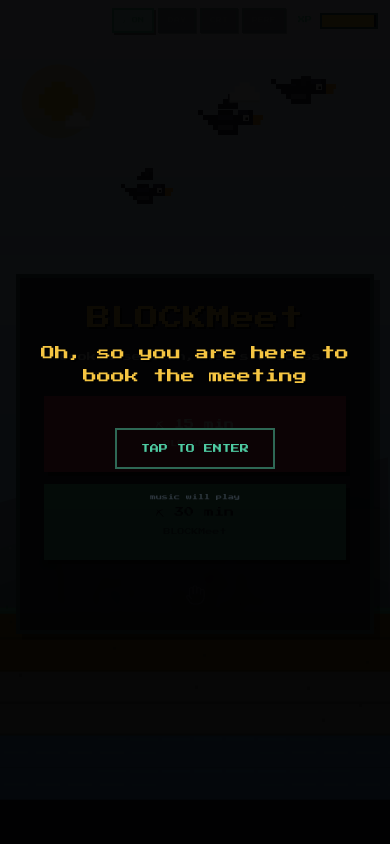
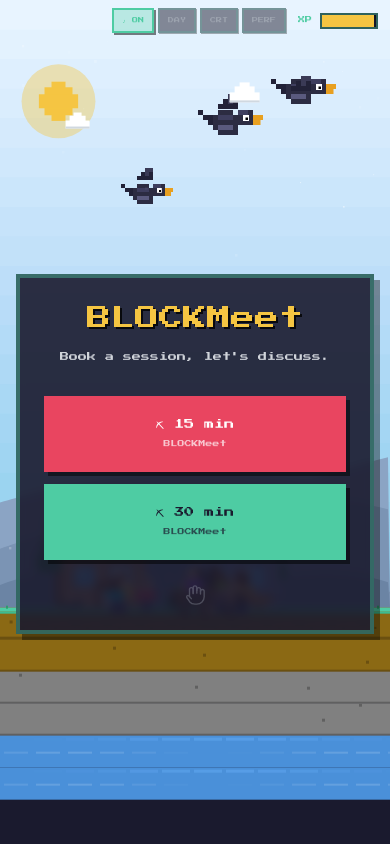
Before and after one commit to yashveeeeeer/blockmeet, a React (Vite) app: page / in a window 390 px wide. Shown: the top 844 px of the page. Built offline with nearby package versions, Linux system fonts and the light colour scheme.

Commit message:
autoplay music immediately on load, retry until browser allows

```diff
--- a/src/App.tsx
+++ b/src/App.tsx
@@ -6,7 +6,6 @@ import {
   resizeWorld,
   renderFrame,
   destroyWorld,
-  startMusic,
   WorldState,
   isNightTime,
 } from "./canvas/world";
@@ -38,9 +37,6 @@ export default function App() {
   const worldRef = useRef<WorldState | null>(null);
   const lastTimeRef = useRef(0);
 
-  const isDesktop = typeof window !== "undefined" &&
-    window.matchMedia("(hover: hover) and (pointer: fine)").matches;
-  const [entered, setEntered] = useState(isDesktop);
   const [soundOn, setSoundOn] = useState(true);
   const [crtOn, setCrtOn] = useState(false);
   const [perfMode, setPerfMode] = useState(false);
@@ -71,8 +67,6 @@ export default function App() {
     const world = initWorld(canvas);
     if (!world) return;
     worldRef.current = world;
-
-    if (isDesktop) startMusic(world);
 
     world.onXpChange = () => {};
 
@@ -110,11 +104,6 @@ export default function App() {
   useEffect(() => {
     if (worldRef.current) worldRef.current.soundEnabled = soundOn;
   }, [soundOn]);
-
-  const handleEnter = () => {
-    setEntered(true);
-    if (worldRef.current) startMusic(worldRef.current);
-  };
 
   useEffect(() => {
     if (worldRef.current) worldRef.current.performanceMode = perfMode;
@@ -305,41 +294,6 @@ export default function App() {
       </div>
 
       <Modal open={modalOpen} onClose={() => setModalOpen(false)} />
-
-      {!entered && (
-        <motion.div
-          className="fixed inset-0 z-[200] bg-black/95 flex flex-col items-center justify-center cursor-pointer select-none"
-          onClick={handleEnter}
-          onTouchEnd={(e) => { e.preventDefault(); handleEnter(); }}
-          initial={{ opacity: 1 }}
-          exit={{ opacity: 0 }}
-        >
-          <motion.h1
-            className="font-pixel text-sm sm:text-2xl text-pixel-gold text-shadow-pixel mb-10 px-6 leading-relaxed text-center max-w-md"
-            initial={{ scale: 0.7, opacity: 0 }}
-            animate={{ scale: 1, opacity: 1 }}
-            transition={{ duration: 0.5, type: "spring" }}
-          >
-            Oh, so you are here to book the meeting
-          </motion.h1>
-          <motion.div
-            className="font-pixel text-[9px] sm:text-xs text-pixel-green border-2 border-pixel-green/50 px-6 py-3 hover:bg-pixel-green/10 transition-colors"
-            initial={{ opacity: 0, y: 10 }}
-            animate={{ opacity: 1, y: 0 }}
-            transition={{ delay: 0.6 }}
-          >
-            TAP TO ENTER
-          </motion.div>
-          <motion.p
-            className="font-pixel text-[6px] text-gray-600 mt-6"
-            initial={{ opacity: 0 }}
-            animate={{ opacity: 0.6 }}
-            transition={{ delay: 1, repeat: Infinity, repeatType: "reverse", duration: 1.5 }}
-          >
-            music will play
-          </motion.p>
-        </motion.div>
-      )}
     </div>
   );
 }
--- a/src/canvas/world.ts
+++ b/src/canvas/world.ts
@@ -287,11 +287,14 @@ class MusicPlayer {
 
   start() {
     if (this.playing) return;
-    this.playing = true;
-    const a = this.createAudio(this.tracks[this.currentIdx], TARGET_VOL);
-    a.addEventListener("ended", () => this.crossfadeToNext(), { once: true });
-    a.play().catch(() => {});
-    this.activeAudio = a;
+    if (!this.activeAudio) {
+      const a = this.createAudio(this.tracks[this.currentIdx], TARGET_VOL);
+      a.addEventListener("ended", () => this.crossfadeToNext(), { once: true });
+      this.activeAudio = a;
+    }
+    this.activeAudio.play().then(() => {
+      this.playing = true;
+    }).catch(() => {});
   }
 
   stop() {
@@ -311,28 +314,12 @@ class MusicPlayer {
     }
   }
 
-  resume() {
-    if (this.activeAudio && this.playing) {
-      this.activeAudio.play().catch(() => {});
-    }
-  }
-
   destroy() {
     this.stop();
     if (this.activeAudio) {
       this.activeAudio.removeAttribute("src");
       this.activeAudio = null;
     }
-  }
-}
-
-export function startMusic(state: WorldState) {
-  if (!state.soundEnabled) return;
-  if (!state.musicPlayer) {
-    state.musicPlayer = new MusicPlayer();
-    state.musicPlayer.start();
-  } else {
-    state.musicPlayer.resume();
   }
 }
 
@@ -1352,12 +1339,15 @@ export function renderFrame(state: WorldState, time: number, dt: number) {
     drawParticles(ctx, state.particles, time);
   }
 
-  if (state.musicPlayer) {
-    if (state.soundEnabled && !state.musicPlayer.playing) {
+  if (state.soundEnabled) {
+    if (!state.musicPlayer) {
+      state.musicPlayer = new MusicPlayer();
+    }
+    if (!state.musicPlayer.playing) {
       state.musicPlayer.start();
-    } else if (!state.soundEnabled && state.musicPlayer.playing) {
-      state.musicPlayer.stop();
     }
+  } else if (state.musicPlayer && state.musicPlayer.playing) {
+    state.musicPlayer.stop();
   }
 }
 
```
